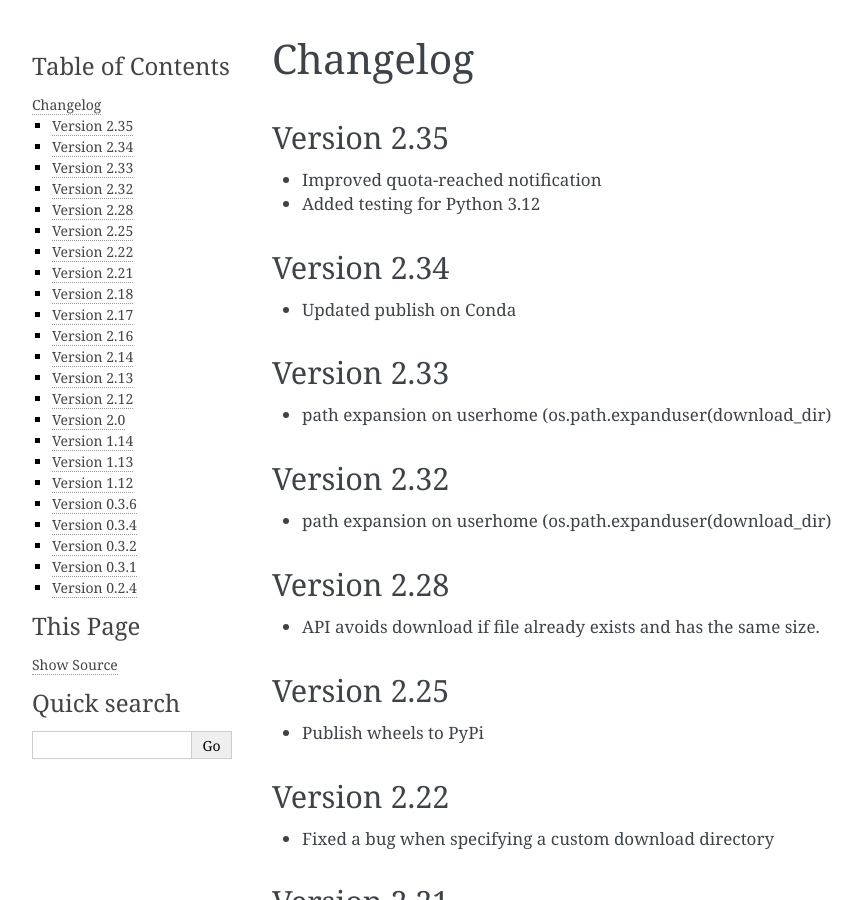
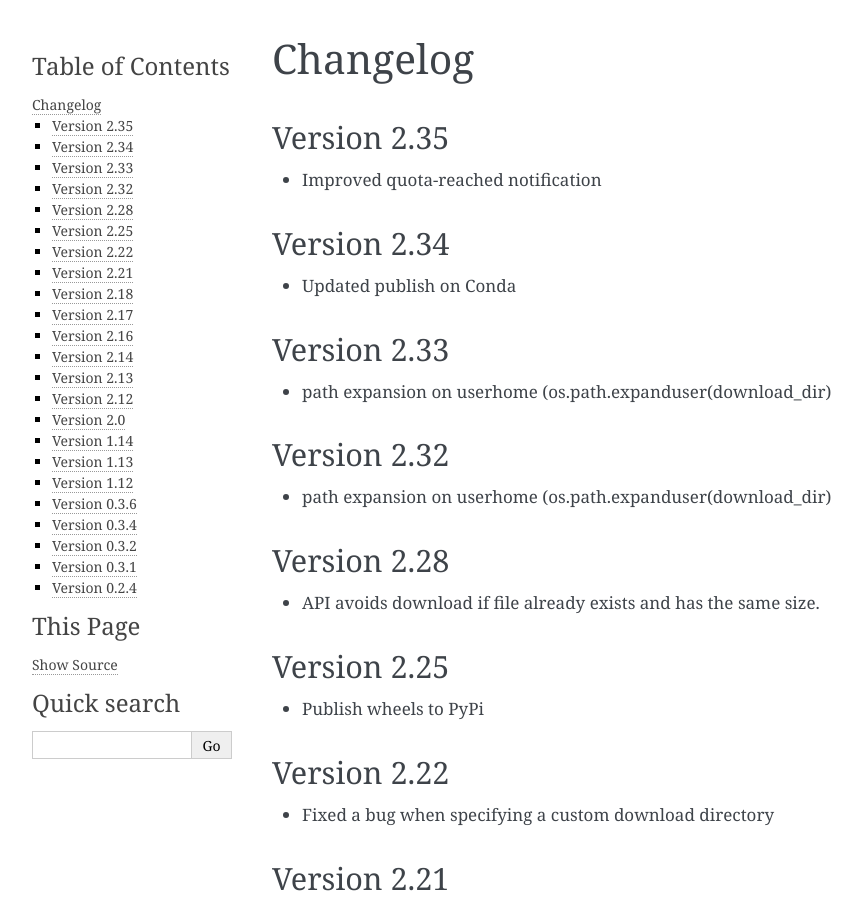
Before and after one commit to ecmwf/hda, a Sphinx documentation site: the page built from docs/source/changelog.rst, in a window 1280 px wide and 900 px high. Shown: the whole window, without its empty margins (148-1010 px from the left). Built offline with Sphinx 7.4.7, drawn with Linux system fonts in a browser that asks for light colours.

Commit message:
Removed py3.12 from CI/CD as it is protected

```diff
--- a/docs/source/changelog.rst
+++ b/docs/source/changelog.rst
@@ -4,7 +4,6 @@ Changelog
 Version 2.35
 ------------
 * Improved quota-reached notification
-* Added testing for Python 3.12
 
 Version 2.34
 ------------
```
Also changed, not shown: 1 other file.
